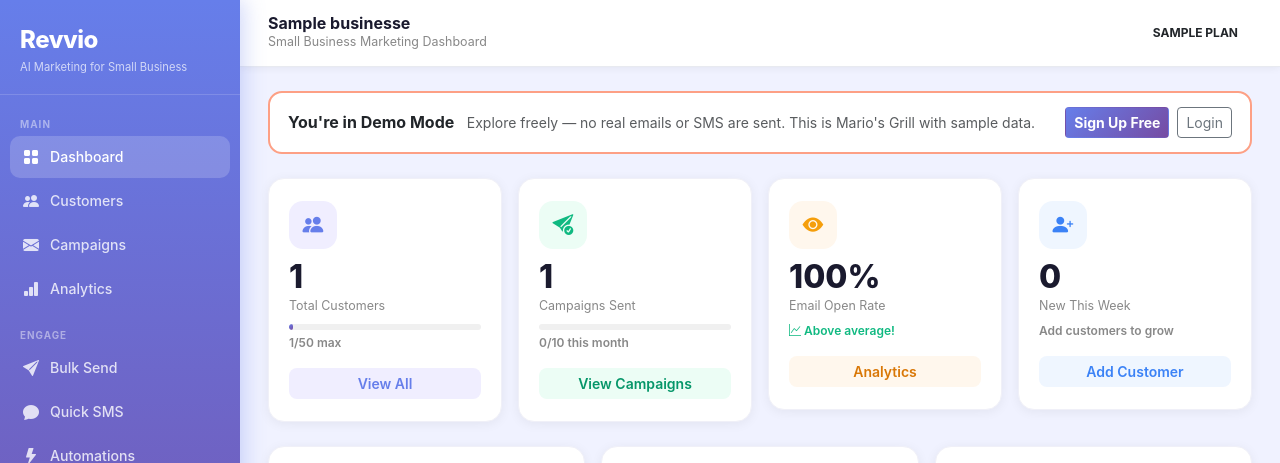
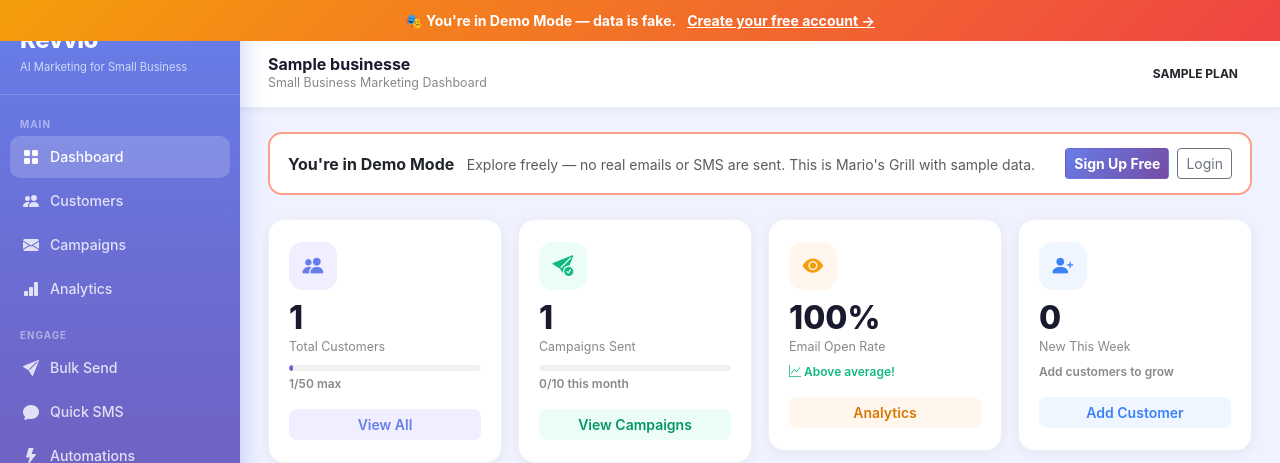
Before and after one commit to VinodVen/growthai, a Flask app: page /dashboard in a window 1280 px wide. Shown: the top 463 px of the page. Run offline with Flask 3, Linux system fonts and the light colour scheme; the visitor is signed in with stand-in values (Sample User, id 1); data comes from the database, SQL or seed files in the repository; tables that the repository leaves empty hold one stand-in row (values such as "Sample post").

Commit message:
Add demo login with pre-seeded data and demo banner on dashboard

```diff
--- a/main.py
+++ b/main.py
@@ -1275,6 +1275,7 @@ def dashboard():
         top_customers=top_customers,
         chart_labels=chart_labels,
         chart_data=chart_data,
+        is_demo=session.get("is_demo", False),
     )
 
 @app.route("/customers")
@@ -2242,6 +2243,32 @@ def demo_login():
         db.session.add(demo)
         db.session.flush()  # get demo.id before commit
 
+    # Ensure demo has a completed profile
+    profile = BusinessProfile.query.filter_by(business_id=demo.id).first()
+    if not profile:
+        profile = BusinessProfile(
+            business_id=demo.id,
+            cuisine_type="Italian-American",
+            signature_dish="Wood-fired Pizza",
+            special_offer="15% off first visit",
+            slow_days="Monday,Tuesday",
+            peak_days="Friday,Saturday,Sunday",
+            tone="friendly",
+            timezone="America/Chicago",
+            auto_welcome=True,
+            auto_weekly=True,
+            auto_flash=True,
+            auto_birthday=True,
+            auto_winback=True,
+            auto_review=True,
+            auto_loyalty=True,
+            weekly_send_day="Tuesday",
+            setup_complete=True,
+        )
+        db.session.add(profile)
+    else:
+        profile.setup_complete = True
+
     # Wipe and re-seed demo data
     Customer.query.filter(Customer.business_id == demo.id).delete(synchronize_session=False)
     Campaign.query.filter(Campaign.business_id == demo.id).delete(synchronize_session=False)
--- a/templates/dashboard.html
+++ b/templates/dashboard.html
@@ -199,6 +199,12 @@
     </style>
 </head>
 <body>
+
+{% if is_demo %}
+<div style="background:linear-gradient(135deg,#f59e0b,#ef4444);color:#fff;text-align:center;padding:10px 16px;font-size:0.88rem;font-weight:700;position:sticky;top:0;z-index:999;">
+    🎭 You're in Demo Mode — data is fake. <a href="/register" style="color:#fff;text-decoration:underline;margin-left:8px;">Create your free account →</a>
+</div>
+{% endif %}
 
 <!-- ── SIDEBAR ── -->
 <aside class="sidebar">
```
